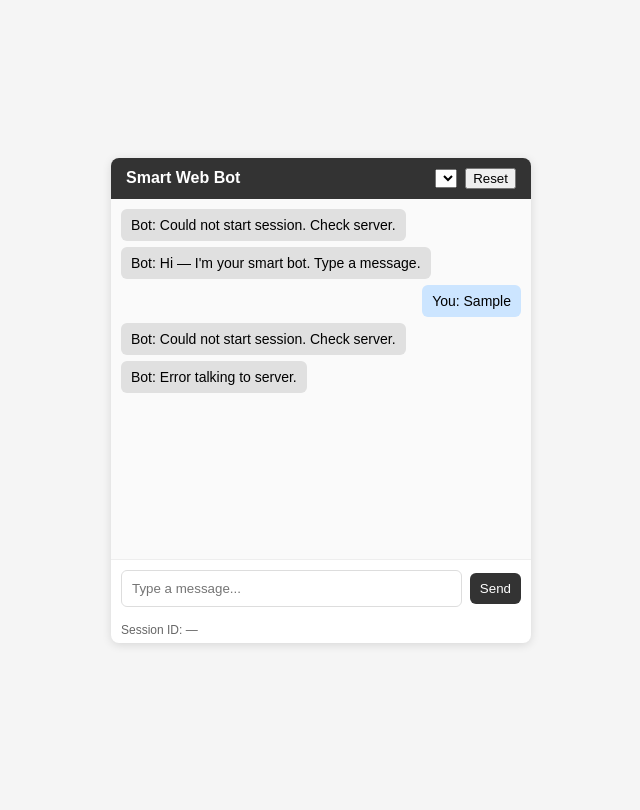
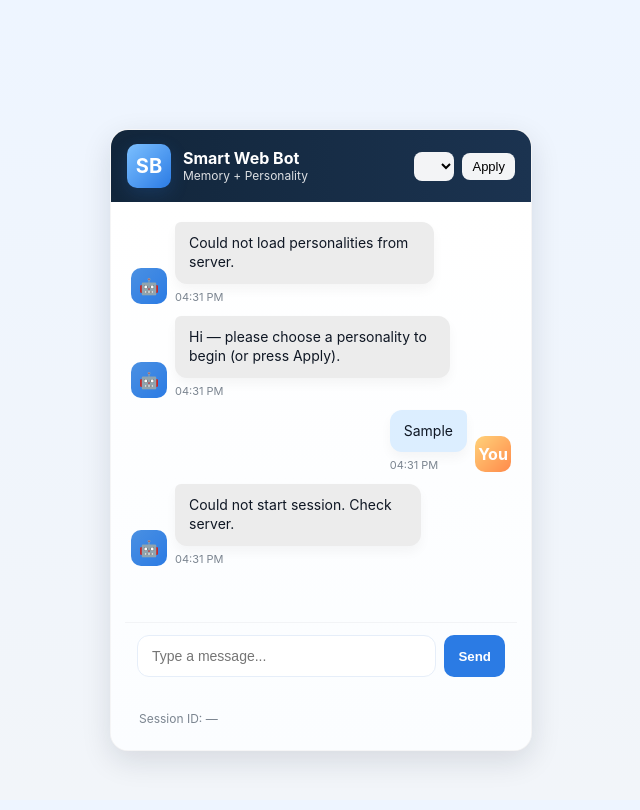
Before and after one commit to shammas49/smart-bot-website-2, a plain HTML site: page index.html in a window 1280 px wide. Both pictures are taken after typing "Sample" into the empty fields and a click on the button "Send". Shown: the whole page, without its empty margins (319-959 px from the left). Drawn offline with Linux system fonts and the light colour scheme; no server answers.

Commit message:
Revamp Smart Web Bot UI with new design elements
Updated the HTML structure and styling for the Smart Web Bot interface, enhancing the user experience with a polished UI and improved layout.

```diff
--- a/index.html
+++ b/index.html
@@ -1,160 +1,302 @@
-<!DOCTYPE html>
+<!doctype html>
 <html lang="en">
 <head>
 <meta charset="utf-8" />
-  <title>Smart Web Bot (Memory + Personality)</title>
+<meta name="viewport" content="width=device-width,initial-scale=1" />
+<title>Smart Web Bot — Polished UI</title>
 <style>
-    body { font-family: Arial, sans-serif; background: #f5f5f5; display:flex; justify-content:center; align-items:center; height:100vh; margin:0; }
-    .chat-container { width:420px; max-width:95vw; background:white; border-radius:8px; box-shadow:0 2px 10px rgba(0,0,0,0.12); display:flex; flex-direction:column; overflow:hidden; }
-    .chat-header { padding:10px 15px; background:#333; color:white; font-weight:bold; display:flex; gap:10px; align-items:center; justify-content:space-between; }
-    .chat-window { padding:10px; height:340px; overflow-y:auto; background:#fafafa; display:flex; flex-direction:column; gap:6px; }
-    .message { padding:8px 10px; border-radius:6px; max-width:78%; font-size:14px; word-wrap:break-word; }
-    .bot { background:#e0e0e0; align-self:flex-start; }
-    .user { background:#cce5ff; align-self:flex-end; }
-    .controls { padding:10px; border-top:1px solid #eee; display:flex; gap:8px; align-items:center; }
-    .controls input { flex:1; padding:10px; border:1px solid #ddd; border-radius:6px; outline:none; }
-    .controls button, .controls select { padding:8px 10px; border-radius:6px; border:none; background:#333; color:#fff; cursor:pointer; }
-    .controls button:hover, .controls select:hover { background:#555; }
-    .small { font-size:12px; color:#666; }
+  :root{
+    --bg:#f2f5f9;
+    --card:#ffffff;
+    --muted:#7b8590;
+    --accent:#2b7be4;
+    --bubble-bot:#ececec;
+    --bubble-user:#dceeff;
+    --shadow: 0 10px 30px rgba(15,23,42,0.12);
+    --radius:14px;
+    font-family: Inter, "Segoe UI", system-ui, -apple-system, Roboto, "Helvetica Neue", Arial;
+  }
+  html,body{height:100%;margin:0;background:linear-gradient(180deg,#eef5ff 0%,var(--bg) 100%);color:#0f1724}
+  .wrap{min-height:100%;display:flex;align-items:center;justify-content:center;padding:40px 20px}
+  .chat-card{
+    width:420px; max-width:96vw; border-radius:18px; background:var(--card);
+    box-shadow:var(--shadow); overflow:hidden; display:flex; flex-direction:column;
+    border:1px solid rgba(11,20,32,0.04)
+  }
+
+  /* header */
+  .header{
+    display:flex;align-items:center;gap:12px;padding:14px 16px;background:linear-gradient(90deg,#12263b 0%, #1b3350 100%);
+    color:#fff;
+  }
+  .brand{
+    display:flex;align-items:center;gap:12px;flex:1;
+  }
+  .logo{
+    width:44px;height:44px;border-radius:10px;background:linear-gradient(135deg,#7cc0ff,#2b7be4);
+    display:flex;align-items:center;justify-content:center;color:white;font-weight:700;font-size:20px;box-shadow:0 6px 18px rgba(43,123,228,0.18)
+  }
+  .title{font-weight:700;font-size:16px;line-height:1}
+  .subtitle{font-size:12px;color:rgba(255,255,255,0.85);margin-top:2px}
+
+  .controls {
+    display:flex;align-items:center;gap:8px;
+  }
+  select, button.persona-edit {
+    background:rgba(255,255,255,0.95);padding:6px 10px;border-radius:8px;border:none;font-size:13px;cursor:pointer;
+  }
+  .persona-chip{
+    background:rgba(255,255,255,0.12); color:#fff; padding:6px 10px;border-radius:999px; display:flex;gap:8px;align-items:center;
+    font-size:13px;
+  }
+  .persona-chip small{opacity:.9;font-size:12px;color:rgba(255,255,255,0.9)}
+
+  /* chat window */
+  .chat-body{padding:14px; background:linear-gradient(180deg, #fff 0%, #fbfdff 100%); display:flex;flex-direction:column; gap:12px; height:520px;}
+  .messages{flex:1; overflow:auto; padding:6px; display:flex;flex-direction:column; gap:12px;}
+  .row{display:flex;align-items:flex-end;gap:8px;max-width:95%}
+  .row.bot{justify-content:flex-start}
+  .row.user{justify-content:flex-end;align-self:flex-end}
+  .avatar{
+    width:36px;height:36px;border-radius:10px;flex-shrink:0;display:flex;align-items:center;justify-content:center;font-weight:700;color:white;
+    background:linear-gradient(135deg,#4a90e2,#2b7be4);
+  }
+  .bubble{
+    padding:12px 14px;border-radius:12px;max-width:78%;line-height:1.35;font-size:14px;color:#0f1724;
+    box-shadow:0 6px 12px rgba(9,18,28,0.04);
+  }
+  .bubble.bot{background:var(--bubble-bot); border-top-left-radius:6px}
+  .bubble.user{background:var(--bubble-user); border-top-right-radius:6px}
+  .meta{font-size:11px;color:var(--muted);margin-top:6px}
+
+  /* input area */
+  .composer{display:flex;padding:12px;border-top:1px solid rgba(11,20,32,0.04);gap:8px;align-items:center}
+  .input-wrap{flex:1;display:flex;gap:8px}
+  input#msg{flex:1;padding:12px 14px;border-radius:12px;border:1px solid #e6eef9;outline:none;font-size:14px}
+  button#send{background:var(--accent);color:#fff;border:none;padding:10px 14px;border-radius:10px;cursor:pointer;font-weight:600}
+  .smallprint{padding:10px 14px;font-size:12px;color:var(--muted);background:transparent}
+
+  /* nice scrollbar for messages */
+  .messages::-webkit-scrollbar{width:9px}
+  .messages::-webkit-scrollbar-thumb{background:rgba(11,20,28,0.08);border-radius:999px}
+
+  /* responsive tweaks */
+  @media (max-width:420px){
+    .chat-card{width:96vw}
+    .header{padding:10px}
+  }
 </style>
 </head>
 <body>
-  <div class="chat-container">
-    <div class="chat-header">
-      <div>Smart Web Bot</div>
-      <div style="display:flex;gap:8px;align-items:center;">
-        <select id="personalitySelect"></select>
-        <button id="resetBtn">Reset</button>
+  <div class="wrap">
+    <div class="chat-card" role="region" aria-label="Smart web bot">
+      <div class="header">
+        <div class="brand">
+          <div class="logo">SB</div>
+          <div>
+            <div class="title">Smart Web Bot</div>
+            <div class="subtitle">Memory + Personality</div>
           </div>
         </div>
 
-    <div id="chatWindow" class="chat-window"></div>
+        <div class="controls" id="personaControls">
+          <!-- will be toggled by JS -->
+          <select id="personalitySelect" aria-label="Choose personality"></select>
+          <button class="persona-edit" id="applyPersona">Apply</button>
+        </div>
 
-    <div class="controls">
-      <input id="userInput" type="text" placeholder="Type a message..." />
-      <button id="sendBtn">Send</button>
+        <div class="controls" style="display:none" id="personaChipWrap">
+          <div class="persona-chip" id="personaChip">
+            <strong id="personaName">default</strong>
+            <small id="personaDesc"> — system default</small>
+            <button class="persona-edit" id="changePersona" title="Change" style="margin-left:6px">✎</button>
           </div>
-    <div style="padding:6px 10px;" class="small">Session ID: <span id="sessionIdPreview">—</span></div>
+        </div>
+      </div>
+
+      <div class="chat-body">
+        <div class="messages" id="messages" aria-live="polite"></div>
+
+        <div class="composer">
+          <div class="input-wrap">
+            <input id="msg" type="text" placeholder="Type a message..." autocomplete="off" />
+            <button id="send">Send</button>
+          </div>
+        </div>
+
+        <div class="smallprint">
+          Session ID: <span id="sessionPreview">—</span>
+        </div>
+      </div>
+    </div>
   </div>
 
 <script>
-    const API_BASE = "https://smart-bot-backend-2.onrender.com"; // e.g. https://your-new-backend.onrender.com
+  // =========================
+  // CONFIG: set your backend
+  // =========================
+  const API_BASE = "https://smart-bot-backend-2.onrender.com"; // <-- change to your Render URL
   const LS_KEY = "smart_bot_session_id";
 
-    const chatWindow = document.getElementById("chatWindow");
-    const input = document.getElementById("userInput");
-    const sendBtn = document.getElementById("sendBtn");
-    const resetBtn = document.getElementById("resetBtn");
-    const personalitySelect = document.getElementById("personalitySelect");
-    const sessionPreview = document.getElementById("sessionIdPreview");
+  // DOM
+  const messagesEl = document.getElementById('messages');
+  const personalitySelect = document.getElementById('personalitySelect');
+  const applyPersonaBtn = document.getElementById('applyPersona');
+  const personaControls = document.getElementById('personaControls');
+  const personaChipWrap = document.getElementById('personaChipWrap');
+  const personaNameEl = document.getElementById('personaName');
+  const personaDescEl = document.getElementById('personaDesc');
+  const changePersonaBtn = document.getElementById('changePersona');
+  const sendBtn = document.getElementById('send');
+  const msgInput = document.getElementById('msg');
+  const sessionPreview = document.getElementById('sessionPreview');
 
+  // state
   let sessionId = localStorage.getItem(LS_KEY) || null;
   let currentPersonality = "default";
+  let personalities = {};
 
-    function addMessage(sender, text) {
-      const el = document.createElement("div");
-      el.classList.add("message", sender === "Bot" ? "bot" : "user");
-      el.textContent = sender + ": " + text;
-      chatWindow.appendChild(el);
-      chatWindow.scrollTop = chatWindow.scrollHeight;
+  // small helpers
+  function el(html){ const d = document.createElement('div'); d.innerHTML = html; return d.firstElementChild; }
+  function isoNow(){ return new Date().toLocaleTimeString([], {hour:'2-digit',minute:'2-digit'}); }
+
+  function addBot(text){
+    const row = document.createElement('div'); row.className='row bot';
+    row.innerHTML = `
+      <div class="avatar" aria-hidden="true">🤖</div>
+      <div>
+        <div class="bubble bot">${text}</div>
+        <div class="meta">${isoNow()}</div>
+      </div>`;
+    messagesEl.appendChild(row); messagesEl.scrollTop = messagesEl.scrollHeight;
+  }
+  function addUser(text){
+    const row = document.createElement('div'); row.className='row user';
+    row.innerHTML = `
+      <div>
+        <div class="bubble user">${text}</div>
+        <div class="meta">${isoNow()}</div>
+      </div>
+      <div class="avatar" aria-hidden="true" style="background:linear-gradient(135deg,#ffd27a,#ff8a4a)">You</div>
+    `;
+    messagesEl.appendChild(row); messagesEl.scrollTop = messagesEl.scrollHeight;
   }
 
-    async function fetchPersonalities() {
-      try {
-        const res = await fetch(API_BASE + "/personalities");
-        const data = await res.json();
-        personalitySelect.innerHTML = "";
-        for (const key in data) {
-          const opt = document.createElement("option");
-          opt.value = key;
-          opt.textContent = key + " — " + (data[key].slice(0, 40) + "...");
+  // fetch personalities from server and populate select
+  async function loadPersonalities(){
+    try{
+      const r = await fetch(API_BASE + '/personalities');
+      if(!r.ok) throw new Error('Could not fetch personalities');
+      personalities = await r.json();
+      personalitySelect.innerHTML = '';
+      Object.keys(personalities).forEach(k=>{
+        const opt = document.createElement('option');
+        opt.value = k;
+        opt.textContent = `${k} — ${personalities[k].slice(0,48)}...`;
         personalitySelect.appendChild(opt);
-        }
+      });
       personalitySelect.value = currentPersonality;
-      } catch (e) {
-        console.error("Could not fetch personalities", e);
+      updateChip();
+    }catch(e){
+      console.error(e);
+      addBot('Could not load personalities from server.');
     }
   }
 
-    async function startSessionIfNeeded(personality = "default") {
-      if (sessionId) {
-        sessionPreview.textContent = sessionId;
-        return;
+  function updateChip(){
+    personaNameEl.textContent = currentPersonality;
+    personaDescEl.textContent = ' — ' + (personalities[currentPersonality] ? personalities[currentPersonality].slice(0,60) : 'system default');
   }
-      try {
-        const res = await fetch(API_BASE + "/start_session?personality=" + encodeURIComponent(personality), { method: "POST" });
+
+  async function startSession(personality){
+    try{
+      const res = await fetch(API_BASE + '/start_session?personality=' + encodeURIComponent(personality), { method: 'POST' });
+      if(!res.ok) throw new Error('start_session failed: ' + res.status);
       const data = await res.json();
       sessionId = data.session_id;
       localStorage.setItem(LS_KEY, sessionId);
       sessionPreview.textContent = sessionId;
-        addMessage("Bot", "New session started. Personality: " + data.personality);
-      } catch (e) {
-        console.error("Could not start session", e);
-        addMessage("Bot", "Could not start session. Check server.");
+      addBot('New session started. Personality: ' + data.personality);
+      hidePersonaSelector();
+      return sessionId;
+    }catch(err){
+      console.error(err);
+      addBot('Could not start session. Check server.');
+      throw err;
     }
   }
 
-    async function sendMessage() {
-      const text = input.value.trim();
-      if (!text) return;
-      addMessage("You", text);
-      input.value = "";
-      await startSessionIfNeeded(currentPersonality);
-
-      try {
-        const payload = { message: text, session_id: sessionId, personality: currentPersonality };
-        const res = await fetch(API_BASE + "/chat", {
-          method: "POST",
-          headers: { "Content-Type": "application/json" },
-          body: JSON.stringify(payload)
-        });
-
-        if (!res.ok) {
-          const err = await res.json().catch(()=>({detail:res.statusText}));
-          addMessage("Bot", "Server error: " + (err.detail || res.status));
-          return;
-        }
-        const data = await res.json();
-        if (data.session_id && data.session_id !== sessionId) {
-          sessionId = data.session_id;
-          localStorage.setItem(LS_KEY, sessionId);
-          sessionPreview.textContent = sessionId;
-        }
-        addMessage("Bot", data.reply);
-      } catch (e) {
-        console.error(e);
-        addMessage("Bot", "Error talking to server.");
+  async function resetSession(){
+    if(!sessionId){ addBot('No session to reset.'); return; }
+    try{
+      const res = await fetch(API_BASE + '/reset_session?session_id=' + encodeURIComponent(sessionId), { method:'POST' });
+      if(!res.ok) throw new Error('reset failed');
+      addBot('Session memory reset.');
+    }catch(e){
+      console.error(e); addBot('Error resetting session.');
     }
   }
 
-    async function resetSession() {
-      if (!sessionId) { await startSessionIfNeeded(currentPersonality); return; }
-      try {
-        const res = await fetch(API_BASE + "/reset_session?session_id=" + encodeURIComponent(sessionId), { method: "POST" });
-        if (!res.ok) {
-          addMessage("Bot", "Could not reset session.");
+  async function sendMessage(){
+    const text = msgInput.value.trim();
+    if(!text) return;
+    addUser(text);
+    msgInput.value = '';
+    // ensure session
+    if(!sessionId){
+      try { await startSession(currentPersonality); } catch(e){ return; }
+    }
+    try{
+      const payload = { message: text, session_id: sessionId, personality: currentPersonality };
+      const r = await fetch(API_BASE + '/chat', { method:'POST', headers:{'Content-Type':'application/json'}, body: JSON.stringify(payload) });
+      if(!r.ok){
+        const err = await r.json().catch(()=>({detail:r.statusText}));
+        addBot('Server error: ' + (err.detail || r.status));
         return;
       }
-        addMessage("Bot", "Session memory reset.");
-      } catch (e) {
+      const data = await r.json();
+      if(data.session_id && data.session_id !== sessionId){ sessionId = data.session_id; localStorage.setItem(LS_KEY, sessionId); sessionPreview.textContent = sessionId; }
+      addBot(data.reply || 'No reply');
+    }catch(e){
       console.error(e);
-        addMessage("Bot", "Error resetting session.");
+      addBot('Error talking to server.');
     }
   }
 
-    sendBtn.addEventListener("click", sendMessage);
-    input.addEventListener("keydown", (e) => { if (e.key === "Enter") sendMessage(); });
-    resetBtn.addEventListener("click", async () => { await resetSession(); });
+  function hidePersonaSelector(){
+    personaControls.style.display = 'none';
+    personaChipWrap.style.display = 'flex';
+  }
+  function showPersonaSelector(){
+    personaControls.style.display = 'flex';
+    personaChipWrap.style.display = 'none';
+  }
 
-    personalitySelect.addEventListener("change", async (e) => {
-      currentPersonality = e.target.value;
-      addMessage("Bot", "Personality set to: " + currentPersonality + ". It will apply to the session.");
+  // UI events
+  applyPersonaBtn.addEventListener('click', async ()=>{
+    const sel = personalitySelect.value;
+    currentPersonality = sel || 'default';
+    updateChip();
+    await startSession(currentPersonality);
   });
+  changePersonaBtn.addEventListener('click', ()=>{
+    showPersonaSelector();
+  });
+  sendBtn.addEventListener('click', sendMessage);
+  msgInput.addEventListener('keydown', e=>{ if(e.key === 'Enter') sendMessage() });
 
-    (async function init() {
-      await fetchPersonalities();
-      await startSessionIfNeeded(currentPersonality);
-      addMessage("Bot", "Hi — I'm your smart bot. Type a message.");
+  // initialization
+  (async function init(){
+    await loadPersonalities();
+    // try auto start only if session exists false - we want user to pick persona once
+    if(sessionId){
+      sessionPreview.textContent = sessionId;
+      addBot("Welcome back! Your session is restored.");
+      hidePersonaSelector();
+    } else {
+      addBot("Hi — please choose a personality to begin (or press Apply).");
+      showPersonaSelector();
+    }
   })();
 </script>
 </body>
```
Lines whose indentation alone changed are shown as unchanged.
